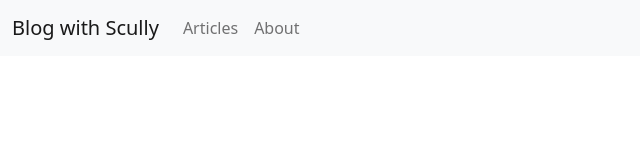
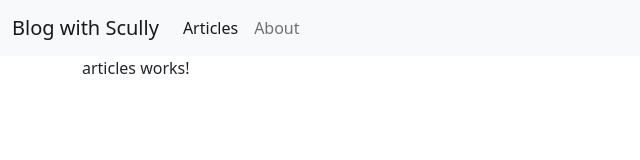
Before and after one commit to dario-piotrowicz/Angular_Projects___Blog_with_Scully, an Angular app: page /articles in a window 1280 px wide. Before the commit this address led to /. Shown: the top 160 px of the page, without its empty margins (0-640 px from the left). Built offline with nearby package versions, Linux system fonts and the light colour scheme.

Commit message:
add routing to articles

```diff
--- a/src/app/app-routing.module.ts
+++ b/src/app/app-routing.module.ts
@@ -4,7 +4,8 @@ import { RouterModule, Routes } from '@angular/router';
 import { AboutComponent } from './about/about.component';
 
 const routes: Routes = [
-  { path: 'about', component: AboutComponent }
+  { path: 'about', component: AboutComponent },
+  { path: 'articles', loadChildren: () => import('./articles/articles.module').then(m => m.ArticlesModule) }
 ];
 
 @NgModule({
--- /dev/null
+++ b/src/app/articles/articles-routing.module.ts
@@ -0,0 +1,11 @@
+import { NgModule } from '@angular/core';
+import { RouterModule, Routes } from '@angular/router';
+import { ArticlesComponent } from './articles.component';
+
+const routes: Routes = [{ path: '', component: ArticlesComponent }];
+
+@NgModule({
+  imports: [RouterModule.forChild(routes)],
+  exports: [RouterModule]
+})
+export class ArticlesRoutingModule { }
--- /dev/null
+++ b/src/app/articles/articles.component.html
@@ -0,0 +1 @@
+<p>articles works!</p>
--- /dev/null
+++ b/src/app/articles/articles.component.ts
@@ -0,0 +1,15 @@
+import { Component, OnInit } from '@angular/core';
+
+@Component({
+  selector: 'app-articles',
+  templateUrl: './articles.component.html',
+  styleUrls: ['./articles.component.scss']
+})
+export class ArticlesComponent implements OnInit {
+
+  constructor() { }
+
+  ngOnInit(): void {
+  }
+
+}
--- a/src/app/core/header/header.component.html
+++ b/src/app/core/header/header.component.html
@@ -3,7 +3,7 @@
         <a class="navbar-brand">Blog with Scully</a>
         <ul class="navbar-nav me-auto">
             <li class="nav-item">
-                <a class="nav-link">Articles</a>
+                <a class="nav-link" routerLink="/articles" routerLinkActive="active">Articles</a>
             </li>
             <li class="nav-item">
                 <a class="nav-link" routerLink="/about" routerLinkActive="active">About</a>
```
Also changed, not shown: src/app/articles/articles.module.ts (added, +17 -0 lines), src/app/articles/articles.component.scss (added), 1 other file (tests, documents, lock files or other folders).
